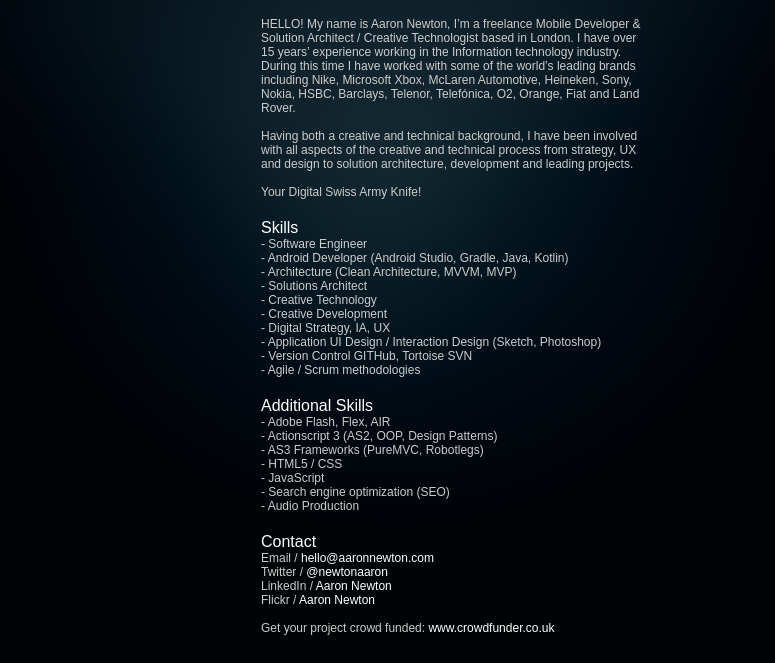
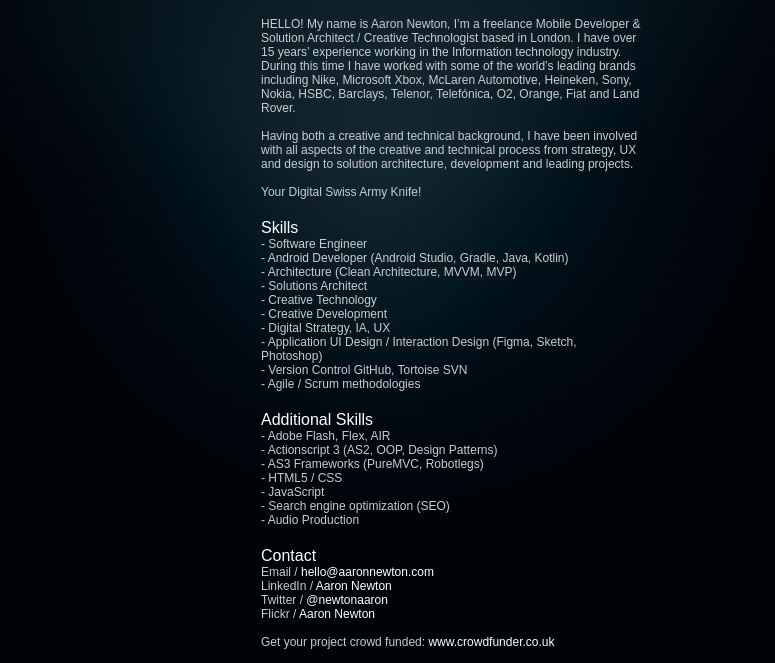
Before and after one commit to aaronnewton/aaronnewton.github.io, a plain HTML site: page index.html in a window 1280 px wide. Shown: the part 153-816 px from the top of the page, without its empty margins (264-1039 px from the left). Drawn offline with Linux system fonts and the light colour scheme.

Commit message:
Update index.html
little fixes

```diff
--- a/index.html
+++ b/index.html
@@ -2,7 +2,7 @@
 <html>
     <head>
     	<meta charset="UTF-8" />
-        <title>Aaron Newton Android Developer London, Mobile Solution Architect, Creative Technologist, London</title>
+        <title>Aaron Newton Android Developer London, Mobile Team Lead, Creative Technologist, London</title>
         <meta name="description" content="Aaron Newton Android Developer London, Solution Architect, UI Designer, Creative Technologist, UX, Native Android Developer, Mobile Developer Designer, Freelance London"/>
         <meta name="keywords" content="Aaron Newton, Android Developer London, Mobile Solution Architect, Creative Technologist, Creative Developer, Android Auto, Android Wear, Android TV, Android Software Engineer, Mobile Developer, Application Architect, Java Android Developer London, IOS Developer, IOS Swift Developer, Windows Phone Developer, Digital Strategy, Innovation, Mobile Application, Mobile Designer, UI Developer, Interactive Developer, UX, Prototype, Prototyping, HTML, CSS, JavaScript, Nodejs, REST, Freelance, Contractor, UK, London, Reading, Berkshire, Buckinghamshire, Oxfordshire, Hampshire, Surrey, Sussex, MusicQubed, Aaron Newton AKQA London Senior Creative Developer"/>
         <meta name="author" content="Aaron Newton" />
@@ -11,8 +11,8 @@
     </head>
     <body lang="en">
         <div id="container">
-          <!-- Aaron Newton, Android Auto, Android Wear, Android TV, SDK, iBeacon, Estimote Beacons -->
-			<!-- Aaron Newton Freelance Mobile Solution Architect, Mobile Creative Technologist, Andoid Developer, Creative Developer, Mobile Strategist, Mobile Developer, Native Java Android Development, Freelance Contractor London -->
+          <!-- Aaron Newton, Android Developer, Android Wear, Android TV, SDK, iBeacon, Estimote Beacons -->
+			<!-- Aaron Newton Freelance Mobile Developer, Solution Architect, Mobile Creative Technologist, Android Developer, Creative Developer, Mobile Strategist, Mobile Developer, Native Java Android Development, Freelance Contractor London -->
             <!-- Android Developer UK, Freelance Android Developer, Android Development UK, Android Application Design -->
             <header id="title">
                 <div id="name"><h1>Aaron Newton <span class="h1span">Android Developer &amp; Creative Technologist, Solution Architect</span></h1></div>
@@ -30,8 +30,8 @@
                     <li>- Creative Technology</li>
                     <li>- Creative Development</li>
                     <li>- Digital Strategy, IA, UX</li>
-                    <li>- Application UI Design / Interaction Design (Sketch, Photoshop)</li>
-                    <li>- Version Control GITHub, Tortoise SVN</li>
+                    <li>- Application UI Design / Interaction Design (Figma, Sketch, Photoshop)</li>
+                    <li>- Version Control GitHub, Tortoise SVN</li>
                     <li>- Agile / Scrum methodologies</li>
             	</ul>
                   </section>
@@ -53,11 +53,11 @@
                     <li>
                         <a href="mailto:hello@aaronnewton.com" class="email">Email / <strong>hello@aaronnewton.com</strong></a>
                     </li>
+		<li>
+                        <a href="http://uk.linkedin.com/in/newtonaaron" class="linkedin" target="_blank">LinkedIn / <strong>Aaron Newton</strong></a>
+                    </li>
                     <li>
                         <a href="http://www.twitter.com/newtonaaron" class="twitter" target="_blank">Twitter / <strong>@newtonaaron</strong></a>
-                    </li>
-                    <li>
-                        <a href="http://uk.linkedin.com/in/newtonaaron" class="linkedin" target="_blank">LinkedIn / <strong>Aaron Newton</strong></a>
                     </li>
                     <li>
                         <a href="http://www.flickr.com/photos/aaronnewton/" class="linkedin" target="_blank">Flickr / <strong>Aaron Newton</strong></a>
```
